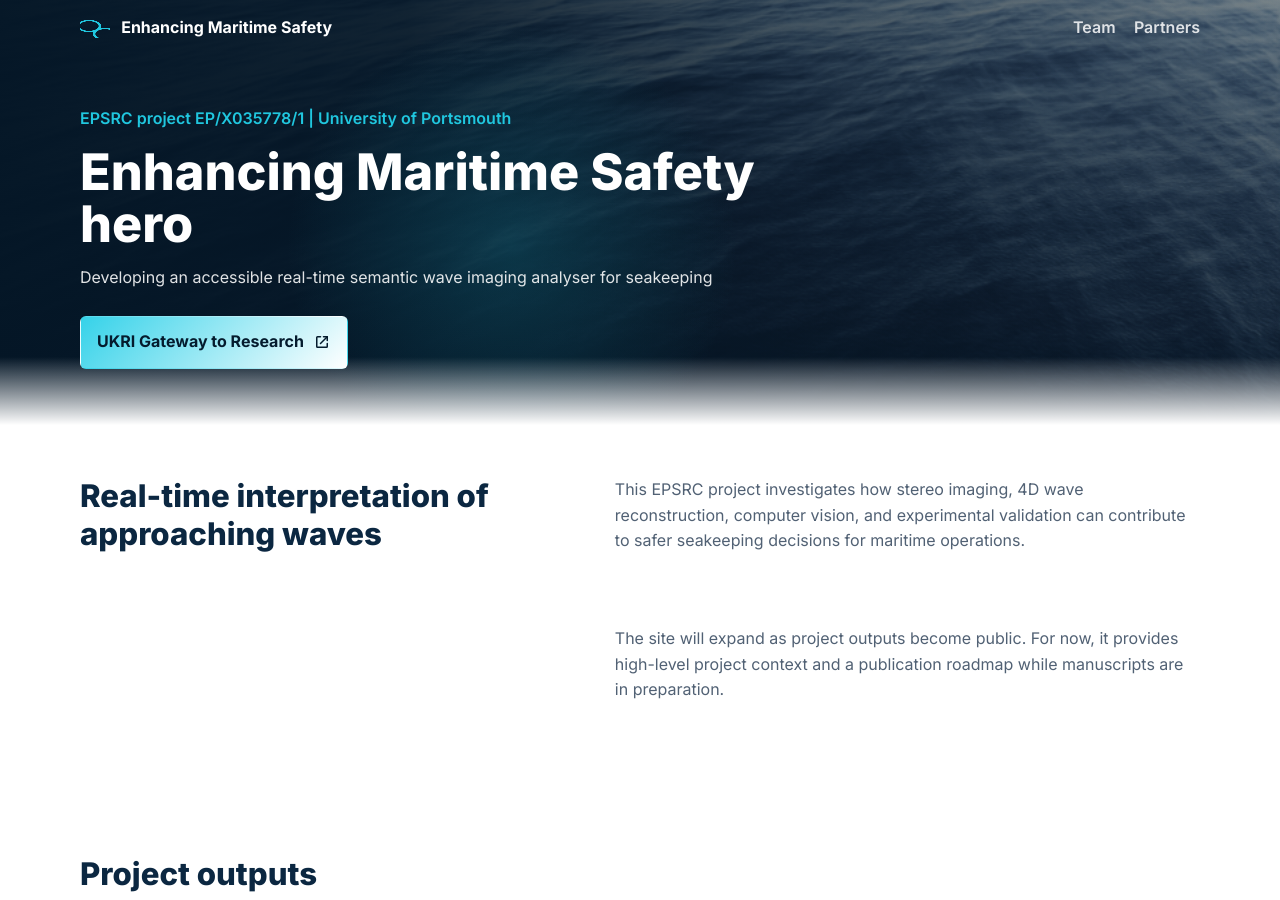
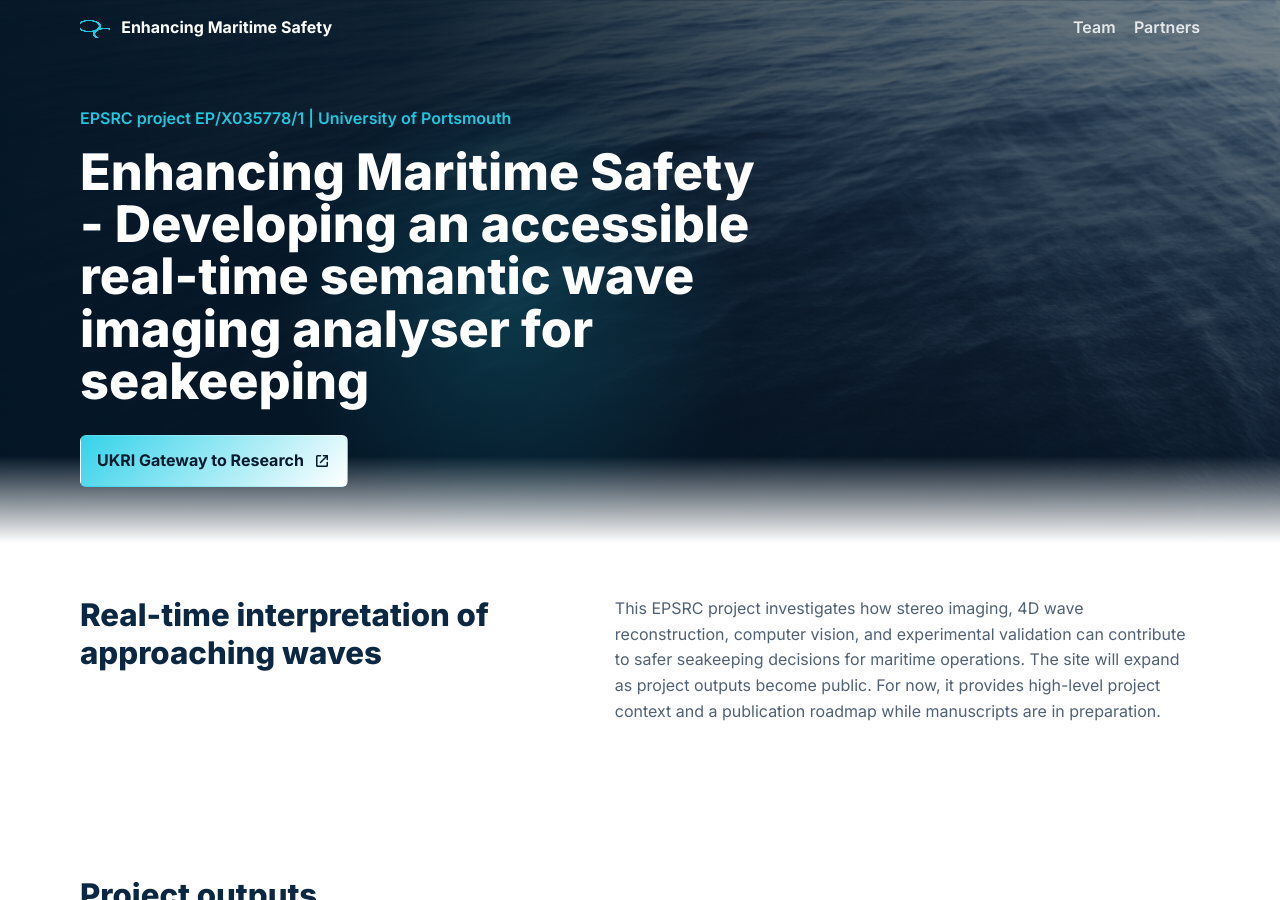
Before and after one commit to stereoocean/stereoocean.github.io, a Jekyll site: the page built from index.md, in a window 1280 px wide and 900 px high. Built offline with Jekyll 4.4.1, drawn with Linux system fonts in a browser that asks for light colours; our own code applies the rules of GitHub Pages for plain Markdown files; part of the change alters nothing that is shown.

Commit message:
Revise hero title and enhance project description
Updated hero title for clarity and added project context.

```diff
--- a/index.md
+++ b/index.md
@@ -1,21 +1,12 @@
 ---
 layout: home
 nav_key: home
-title: Enhancing Maritime Safety 1
-description: Developing accessible real-time semantic wave imaging methods to support safer seakeeping decisions.
 grant_line: EPSRC project EP/X035778/1 | University of Portsmouth
-hero_title: Enhancing Maritime Safety hero
-hero_subtitle: Developing an accessible real-time semantic wave imaging analyser for seakeeping
+hero_title: Enhancing Maritime Safety - Developing an accessible real-time semantic wave imaging analyser for seakeeping
 ---
 
 ## Real-time interpretation of approaching waves
-
-This EPSRC project investigates how stereo imaging, 4D wave reconstruction, computer vision,
-and experimental validation can contribute to safer seakeeping decisions for maritime operations.
-
-The site will expand as project outputs become public. For now, it provides high-level project
-context and a publication roadmap while manuscripts are in preparation.
+This EPSRC project investigates how stereo imaging, 4D wave reconstruction, computer vision, and experimental validation can contribute to safer seakeeping decisions for maritime operations. The site will expand as project outputs become public. For now, it provides high-level project context and a publication roadmap while manuscripts are in preparation.
 
 ## Project outputs
-
 Each output is being prepared as a separate manuscript. The pages below will expand as papers, data, and related materials become public.
```
